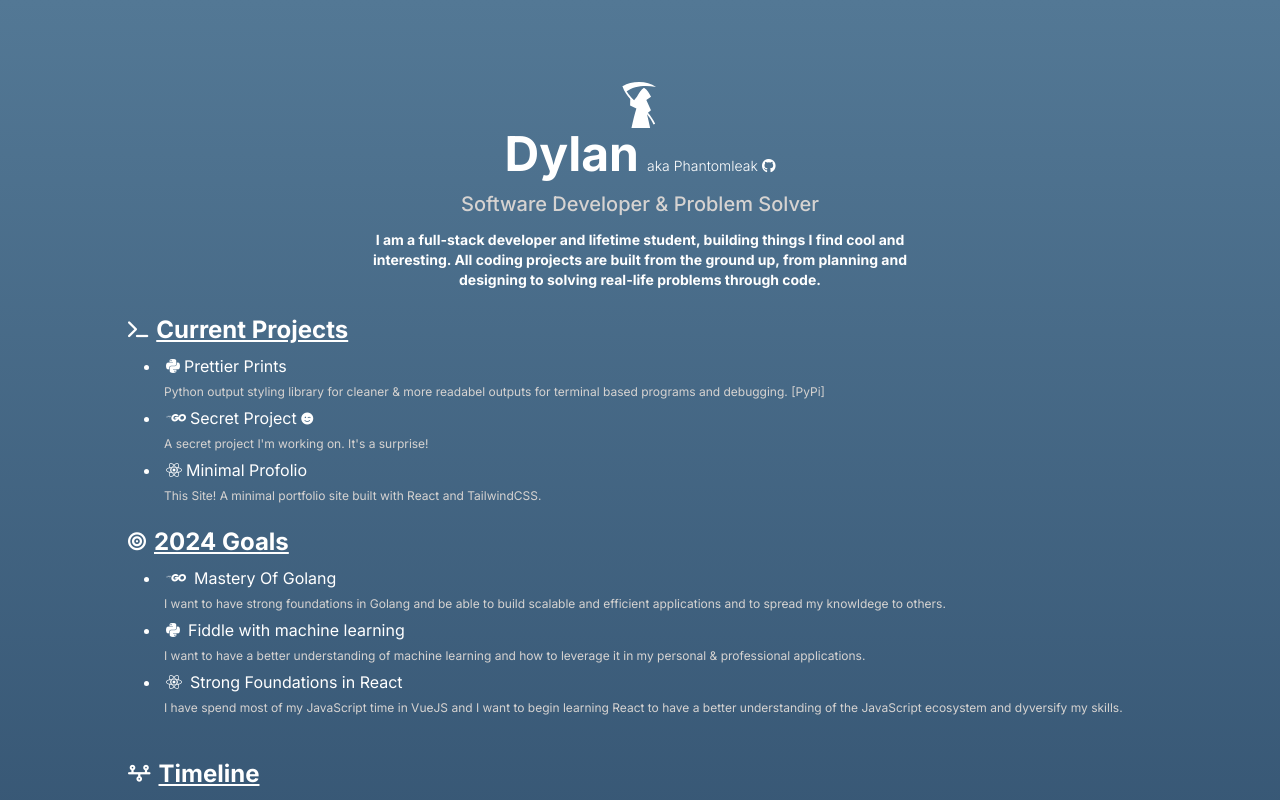
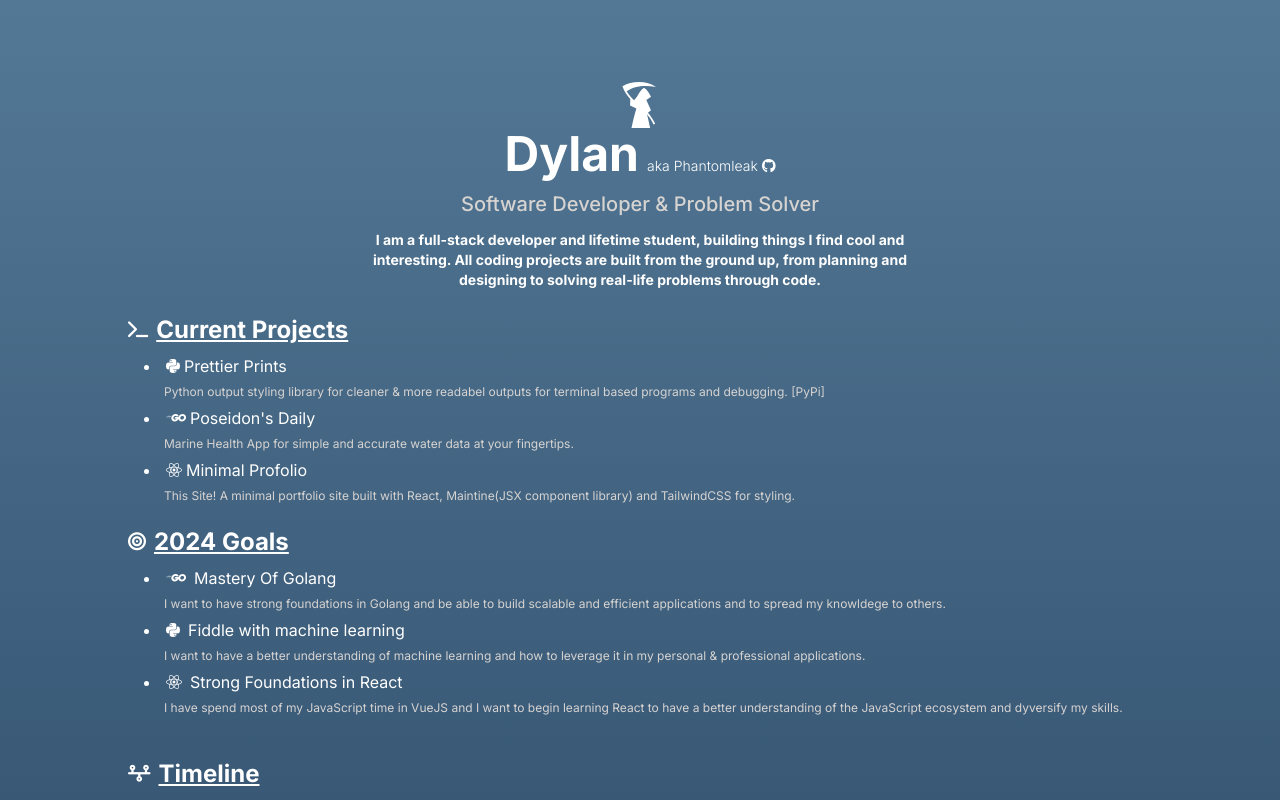
Before and after one commit to PhantomLeak/minimal-portfolio, a React (Vite) app: page / in a window 1280 px wide. Shown: the top 800 px of the page. Built offline with nearby package versions, Linux system fonts and the light colour scheme.

Commit message:
Update 'secret' project

```diff
--- a/src/components/Projects.jsx
+++ b/src/components/Projects.jsx
@@ -33,14 +33,18 @@ function Projects() {
             </span>
           </li>
           <li className="ml-4 text-white mt-1">
-            <span className="">
-              <i className="fa-brands fa-golang mr-1"></i>
-              Secret Project <i className="fa-solid fa-face-smile-wink fa-xs" />
-            </span>
-            <br />
-            <span className="text-xs ml-5 text-stone-300">
-              A secret project I'm working on. It's a surprise!
-            </span>
+            <a
+                href="https://poseidonsdaily.com/"
+                target="_blank"
+                className="text-white hover:underline"
+              >
+                <i className="fa-brands fa-golang mr-1"></i>
+                Poseidon's Daily
+              </a>
+              <br />
+              <span className="text-xs ml-5 text-stone-300">
+                Marine Health App for simple and accurate water data at your fingertips.
+              </span>
           </li>
           <li className="ml-4 text-white mt-1">
             <a
@@ -53,8 +57,8 @@ function Projects() {
             </a>
             <br />
             <span className="text-xs ml-5 text-stone-300">
-              This Site! A minimal portfolio site built with React and
-              TailwindCSS.
+              This Site! A minimal portfolio site built with React, Maintine(JSX component library) and
+              TailwindCSS for styling.
             </span>
           </li>
         </div>
--- a/src/components/Timeline.jsx
+++ b/src/components/Timeline.jsx
@@ -1,7 +1,6 @@
 import React from "react";
 import timeline from "../data/timeline";
 import TimelineItem from "./TimelineItem";
-import Title from "./Title";
 
 function Timeline() {
   return (
--- a/src/components/Title.jsx
+++ /dev/null
@@ -1,14 +0,0 @@
-import React from "react";
-
-function Title({ children, id }) {
-  return (
-    <h1
-      id={id && id}
-      className="text-2xl font-bold underline underline-offset-8 decoration-4 mb-5 text-stone-900 dark:text-white"
-    >
-      {children}
-    </h1>
-  );
-}
-
-export default Title;
--- a/tailwind.config.cjs
+++ b/tailwind.config.cjs
@@ -1,5 +1,5 @@
 module.exports = {
-  content: ["./index.html", "./src/**/*.{jsx, js}"],
+  content: ["./index.html", "./src/**/*.{jsx, tsx, js}"],
   darkMode: "class",
   theme: {
     extend: {
```
